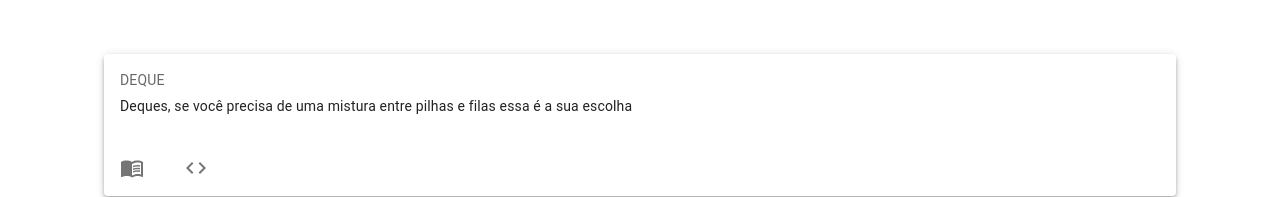
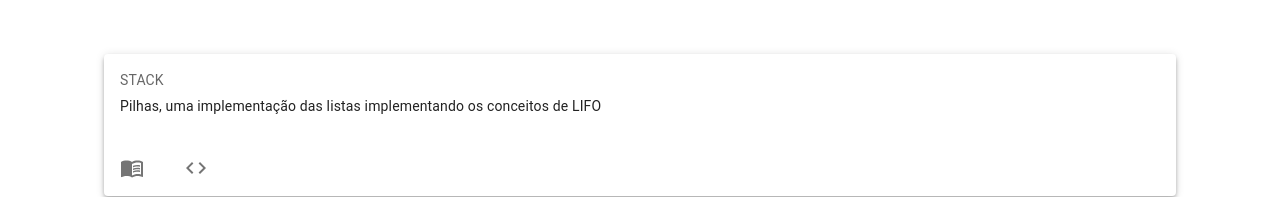
Before and after one commit to Aleff13/estruturas-web, a React (Create React App) app: page / in a window 1280 px wide. Shown: the part 534-731 px from the top of the page. Built offline with nearby package versions, Linux system fonts and the light colour scheme.

Commit message:
feat: stack

```diff
--- a/src/App.tsx
+++ b/src/App.tsx
@@ -24,6 +24,13 @@ const App = () => {
           title={MarkdownIndex.queue}
           content={MarkdownIndex.queue}
           reference={linkReference.queue}
+        ></StructureCard>
+
+        <StructureCard
+          resume={resumeText.stack}
+          title={MarkdownIndex.stack}
+          content={MarkdownIndex.stack}
+          reference={linkReference.satck}
         ></StructureCard>
 
         <StructureCard
--- a/src/utils/constants.ts
+++ b/src/utils/constants.ts
@@ -16,6 +16,6 @@ export const resumeText = {
     queue:  'Filas, uma implementação das listas implementando os conceitos de FIFO',
     deque: 'Deques, se você precisa de uma mistura entre pilhas e filas essa é a sua escolha',
     set: 'Os conjuntos, muito utilizados na matemática, podemos encarar como um superset dos dicionários',
-    satck : 'Pilhas, uma implementação das listas implementando os conceitos de LIFO',
+    stack : 'Pilhas, uma implementação das listas implementando os conceitos de LIFO',
     tree: 'Árvore, se você busca utilizar o que há de mais avançado em termos de eficiencia de busca chegou no lugar certo'
 }
```
